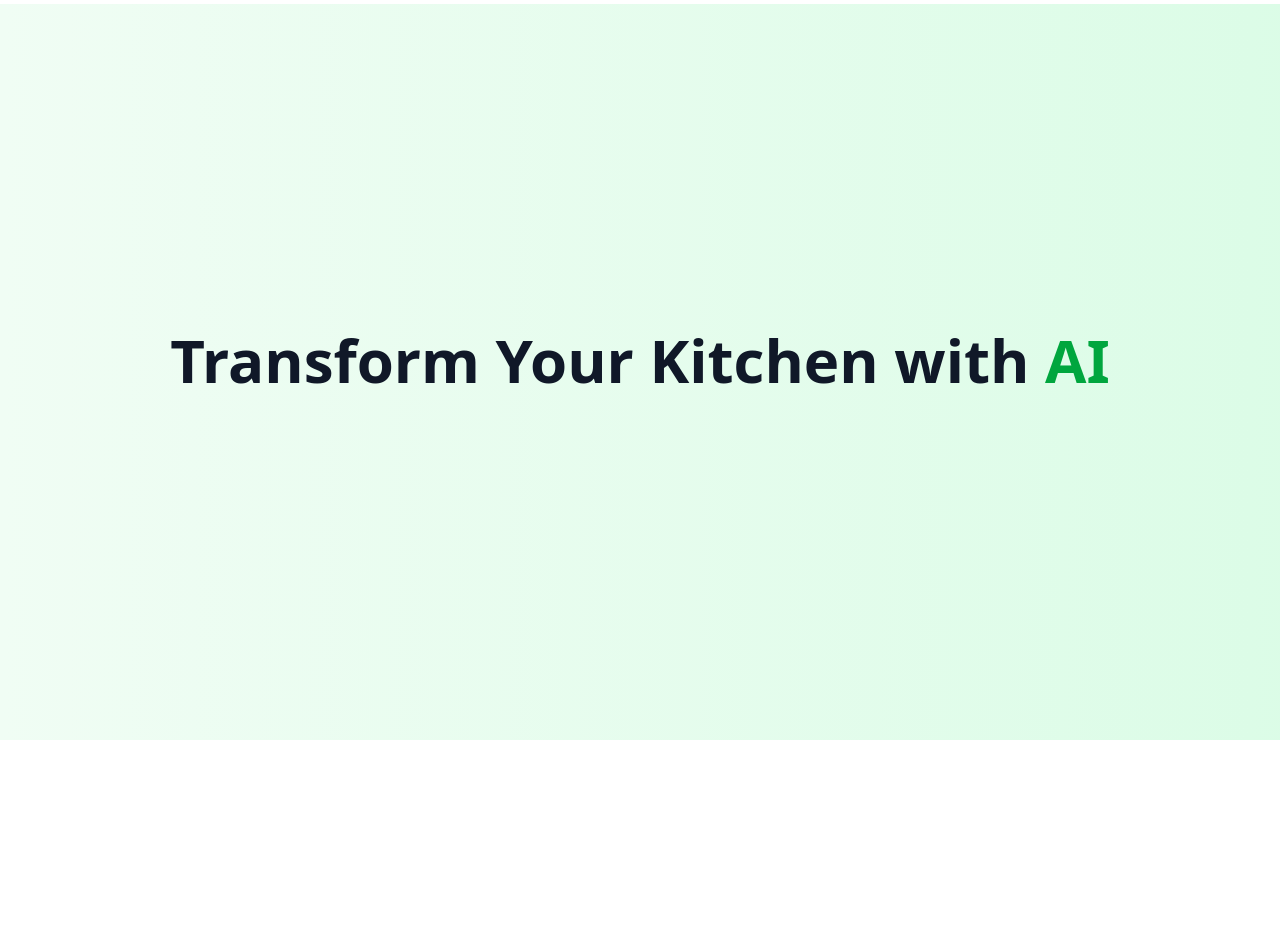
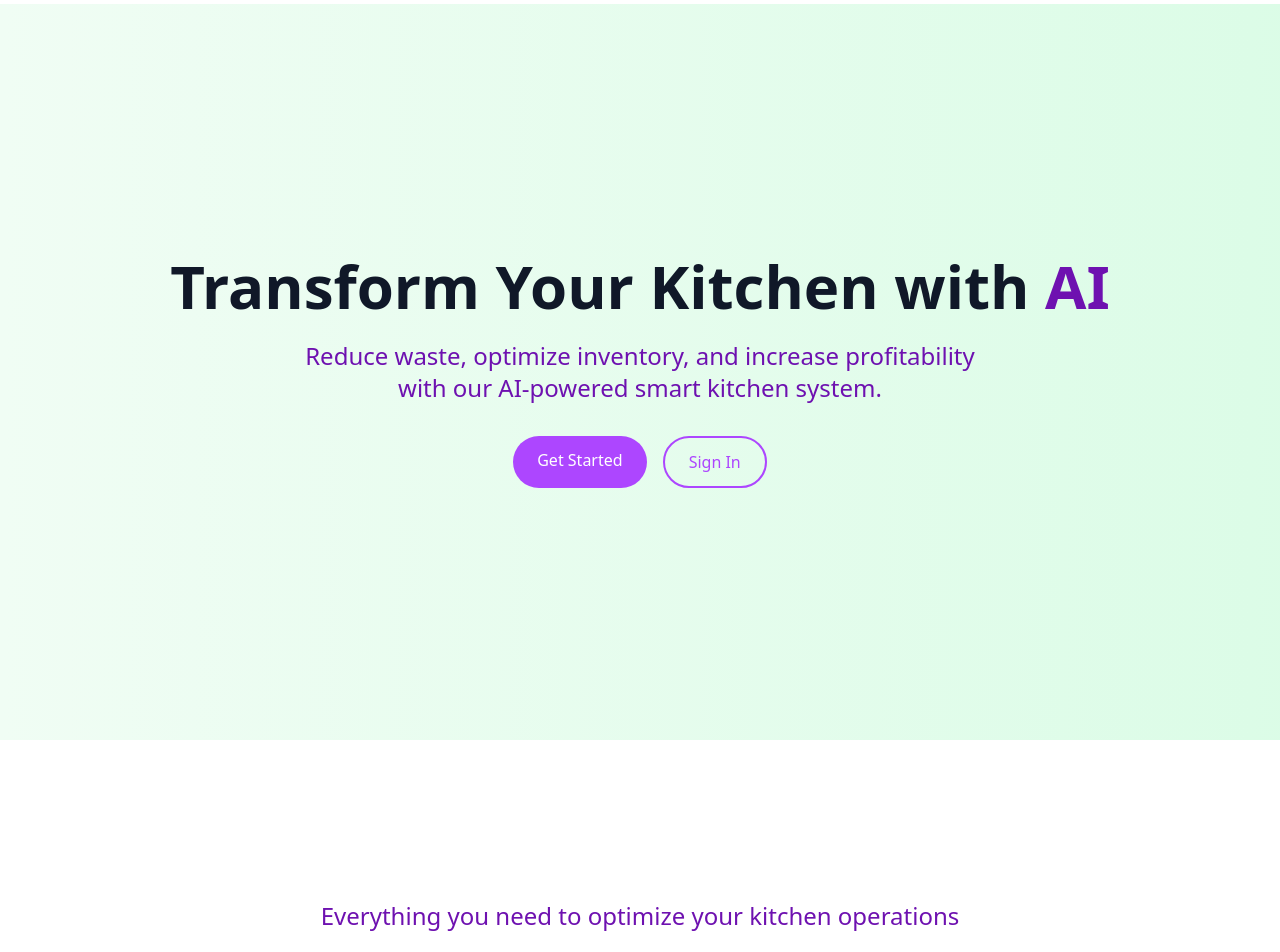
Before and after one commit to RonitKorat/KitchenSenseAI, a React (Vite) app in the folder frontend/: page / in a window 1280 px wide. Shown: the top 952 px of the page. Before the commit the page ends 800 px from the top, so only its background shows below. Built offline with nearby package versions, Linux system fonts and the light colour scheme.

Commit message:
home continue

```diff
--- a/frontend/src/pages/Home.jsx
+++ b/frontend/src/pages/Home.jsx
@@ -8,6 +8,32 @@ import {
   ChartPieIcon,
 } from "@heroicons/react/24/outline";
 const Home = () => {
+  const features = [
+    {
+      name: "AI-Powered Inventory",
+      description: "Automated inventory tracking using computer vision",
+      icon: CameraIcon,
+      path: "/inventory",
+    },
+    {
+      name: "Smart Analytics",
+      description: "Real-time insights and waste reduction metrics",
+      icon: ChartBarIcon,
+      path: "/analytics",
+    },
+    {
+      name: "Menu Optimization",
+      description: "AI-driven menu suggestions for better efficiency",
+      icon: SparklesIcon,
+      path: "/menu",
+    },
+    {
+      name: "Waste Prediction",
+      description: "Predict and prevent food spoilage",
+      icon: ChartPieIcon,
+      path: "/waste-analysis",
+    },
+  ];
   return (
     <>
       <div className="pt-1">
@@ -21,8 +47,64 @@ const Home = () => {
               className="text-4xl md:text-6xl font-bold text-gray-900 dark:text-white mb-6"
             >
               Transform Your Kitchen with
-              <span className="text-green-600 dark:text-green-400"> AI</span>
+              <span className="text-purple-800 dark:text-purple-400"> AI</span>
             </motion.h1>
+            <motion.p
+              initial={{ opacity: 0, y: 20 }}
+              animate={{ opacity: 1, y: 0 }}
+              transition={{ duration: 1, delay: 0.2 }}
+              className="text-3xl md:text-2xl text-purple-800 dark:text-purple-400 max-w-2xl mb-8 mx-auto"
+            >
+              Reduce waste, optimize inventory, and increase profitability with
+              our AI-powered smart kitchen system.
+            </motion.p>
+            <motion.div
+              initial={{ opacity: 0, y: 40 }}
+              animate={{ opacity: 1, y: 0 }}
+              transition={{ duration: 1, delay: 0.4 }}
+              className="text-white flex space-x-4 justify-center"
+            >
+              <Link
+                to="/signup"
+                className="bg-purple-500 text-white-800 rounded-full px-6 py-3 hover:bg-purple-700"
+              >
+                Get Started
+              </Link>
+              <Link
+                to="/signin"
+                className="rounded-full text-purple-500 border-2 px-6 py-3"
+              >
+                Sign In
+              </Link>
+            </motion.div>
+          </div>
+        </section>
+        {/*feature section */}
+        <section className="bg-white dark:bg-gray-900 transition-colors duration-300 py-20">
+          <motion.div
+            initial={{ opacity: 0, y: 20 }}
+            animate={{ opacity: 1, y: 20, delay: 0.2 }}
+            transition={{ duration: 1, delay: 0.4 }}
+            className="text-white max-w-3xl mx-auto text-center mb-10"
+          >
+            <h1 className="text-4xl mx-auto mb-5">Powerful Features</h1>
+            <p className="mx-auto text-2xl text-purple-800 dark:text-purple-400">
+              Everything you need to optimize your kitchen operations
+            </p>
+          </motion.div>
+          <div className="mt-50 text-3xl text-white mx-auto flex justify-center gap-4">
+            <Link className="" to="/inventory">
+              AI-Power Inventory
+            </Link>
+            <Link className="" to="/analitics">
+              Smart Analysis
+            </Link>
+            <Link className="" to="/menu">
+              Menu Optimation
+            </Link>
+            <Link className="" to="/waste-prediction">
+              Waste Prediction
+            </Link>
           </div>
         </section>
       </div>
```
